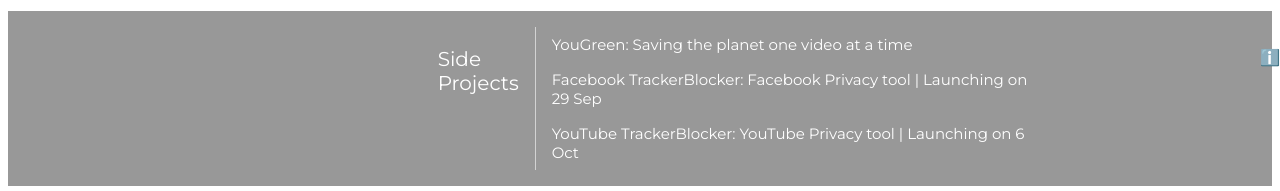
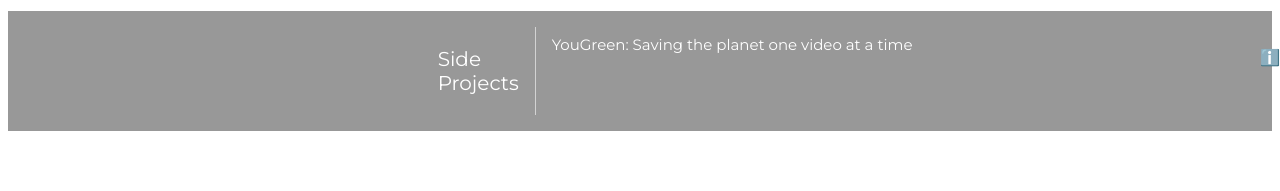
Before and after one commit to anshulkharb/anshulkharb, a Next.js app: page / in a window 1280 px wide. Shown: the part 717-908 px from the top of the page. After the commit the page ends 856 px from the top, so only its background shows below. Built offline with nearby package versions, Linux system fonts and the light colour scheme.

Commit message:
little changes

```diff
--- a/containers/sideProjects.js
+++ b/containers/sideProjects.js
@@ -16,8 +16,8 @@
                 </Grid>
                 <Grid container item alignItems=""  justify="" direction="column" xs={9} md={5} style={{ margin: '2vh 0 2vh 0', borderStyle: 'solid', borderWidth: '0px 0px 0px 0.2px', borderColor: 'lightgrey' }}>
                     <EssayLink name="YouGreen: Saving the planet one video at a time" url="/side_projects/yougreen" />
-                    <EssayLink name="Facebook TrackerBlocker: Facebook Privacy tool | Launching on 29 Sep" url="" />
-                    <EssayLink name="YouTube TrackerBlocker: YouTube Privacy tool | Launching on 6 Oct" url="" />
+                    {/* <EssayLink name="Facebook TrackerBlocker: Facebook Privacy tool | Launching on 29 Sep" url="" />
+                    <EssayLink name="YouTube TrackerBlocker: YouTube Privacy tool | Launching on 6 Oct" url="" /> */}
                 </Grid>
                 <Grid item xs={12} md={3}></Grid>
             </Grid>
--- a/containers/subcontainers/software.js
+++ b/containers/subcontainers/software.js
@@ -96,7 +96,7 @@
                     <Grid item xs={12} md={8} lg={4} style={{ fontSize: '12px' }}>
                     <br /><Box component="span" fontSize='1em'>💯 Stuff I have built:</Box><br /><br />
                     <Box component="span">+ Building web and mobile app for Saplingo</Box><br />
-                    <Box component="span">+ Developed 2 Chrome extensions: Extension 1 and Extension 2</Box><br />
+                    <Box component="span">+ Developed YouGreen: Save the planet one  video at a time, a chrome extension</Box><br />
                     <Box component="span">+ Built Genius Tiger web app, with virtual classroom feature, for tutors, students, parents and admins</Box><br />
                     <Box component="span">+ Built Tutor Bin's web app for tutors, students and admin dashboard with CRM</Box><br />
                     <Box component="span">+ Built Igni's e-commerce app</Box><br />
```
